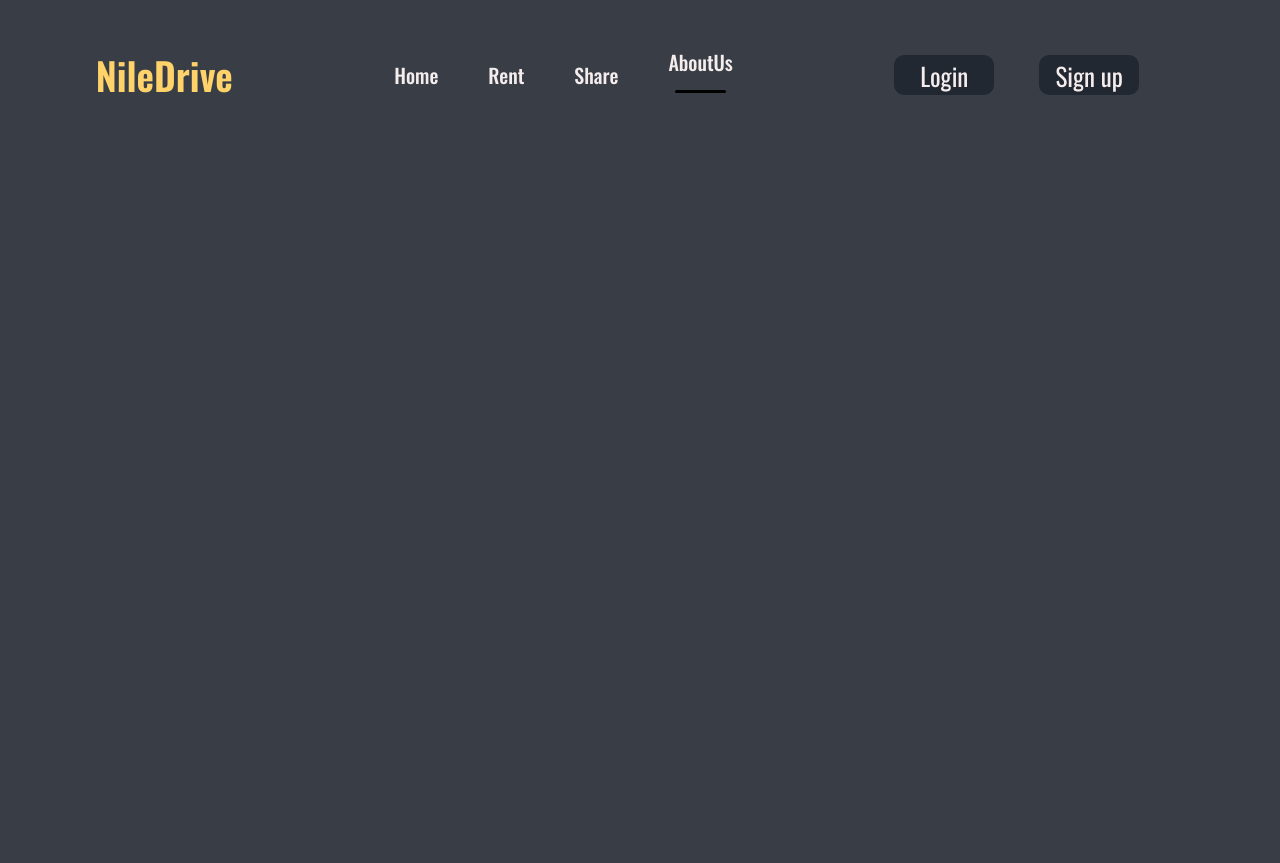
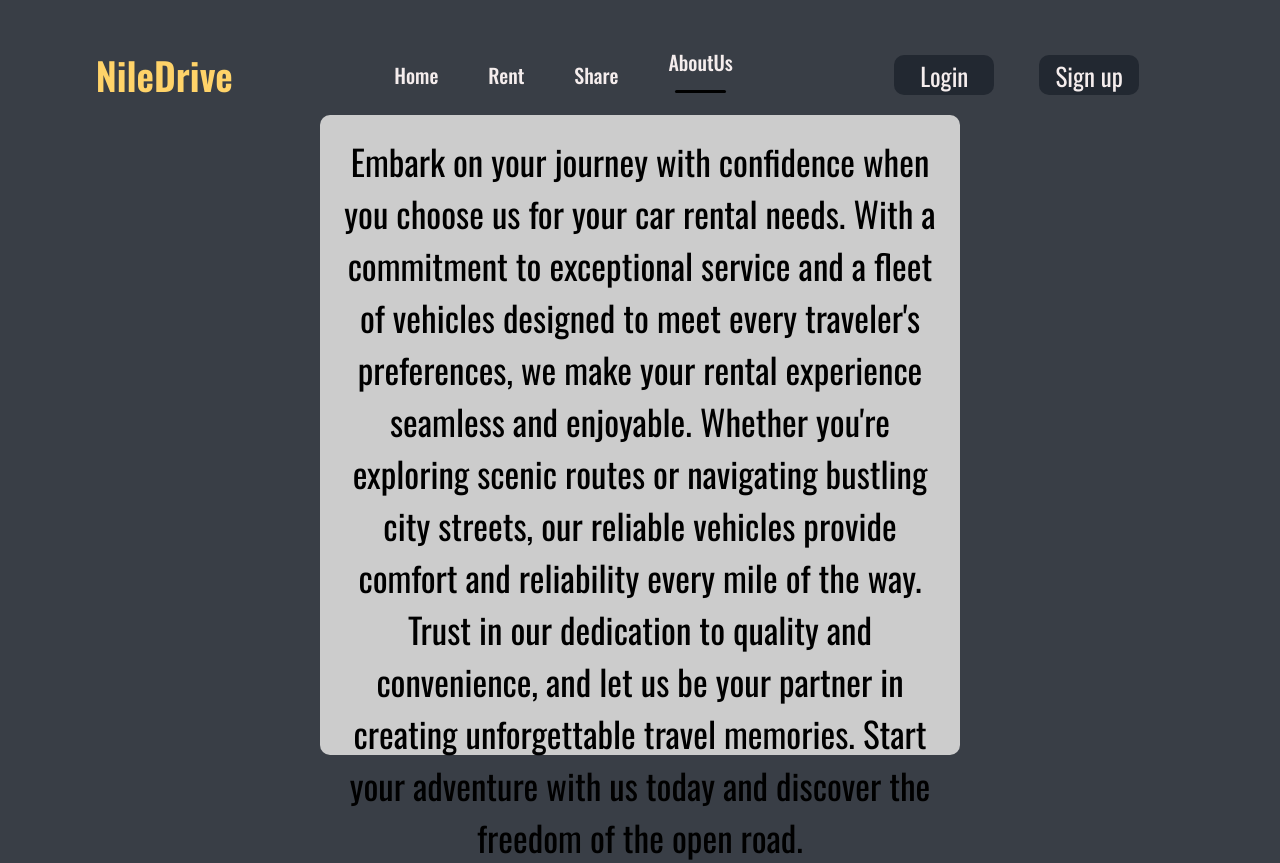
Before and after one commit to MohammedAdnancs/CarRentalPW, a React (Create React App) app in the folder frontend/: page /AboutUs in a window 1280 px wide. Before the commit the page ends 800 px from the top, so only its background shows below. Built offline with nearby package versions, Linux system fonts and the light colour scheme.

Commit message:
Added about us page contents

```diff
--- /dev/null
+++ b/frontend/src/Components/InformalText/InformalText.css
@@ -0,0 +1,16 @@
+.greysquare {
+    position: absolute;
+    top: 50%;
+    left: 50%;
+    transform: translate(-50%, -50%);
+    max-width: 80%; /* Set maximum width to prevent overflowing */
+    width: auto; /* Let the width adjust based on content */
+    max-height: 80%; /* Set maximum height to prevent overflowing */
+    height: auto; /* Let the height adjust based on content */
+    background-color: #CCCCCC;
+    border-radius: 10px;
+    text-align: center;
+    padding: 20px; /* Add padding to give some space around the text */
+    box-sizing: border-box; /* Include padding and border in element's total width and height */
+    font-size: 35px;
+  }
--- /dev/null
+++ b/frontend/src/Components/InformalText/InformalText.jsx
@@ -0,0 +1,21 @@
+import React, { useState } from 'react'
+import './InformalText.css'
+
+const InformalText = () => {
+    return (
+        <div className='InformalText'>
+
+
+            <p className='greysquare'>Embark on your journey with confidence when you choose us for your car rental needs.
+            With a commitment to exceptional service and a fleet of vehicles designed to meet every traveler's preferences,
+            we make your rental experience seamless and enjoyable. Whether you're exploring scenic routes or navigating bustling city streets,
+            our reliable vehicles provide comfort and reliability every mile of the way. Trust in our dedication to quality and convenience,
+            and let us be your partner in creating unforgettable travel memories. Start your adventure with us today and discover the freedom of the open road.
+            </p>
+
+
+        </div>
+    )
+}
+
+export default InformalText
--- a/frontend/src/Pages/AboutUs.jsx
+++ b/frontend/src/Pages/AboutUs.jsx
@@ -1,10 +1,13 @@
 import React, { useState } from 'react'
+import InformalText from '../Components/InformalText/InformalText'
 
 
 const AboutUs = () => {
     return (
         <div className='AboutUs'>
 
+            <InformalText/>
+
         </div>
     )
 }
```
Also changed, not shown: frontend/src/Pages/Login.jsx (+12 -0 lines).
